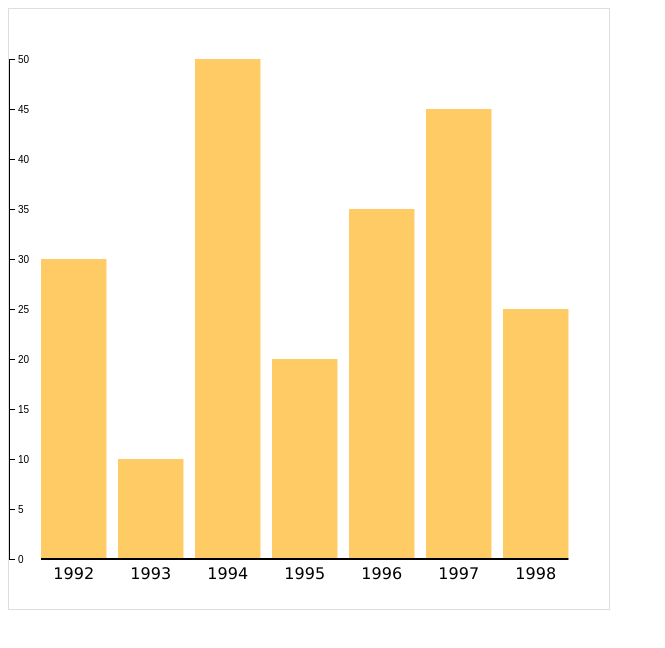
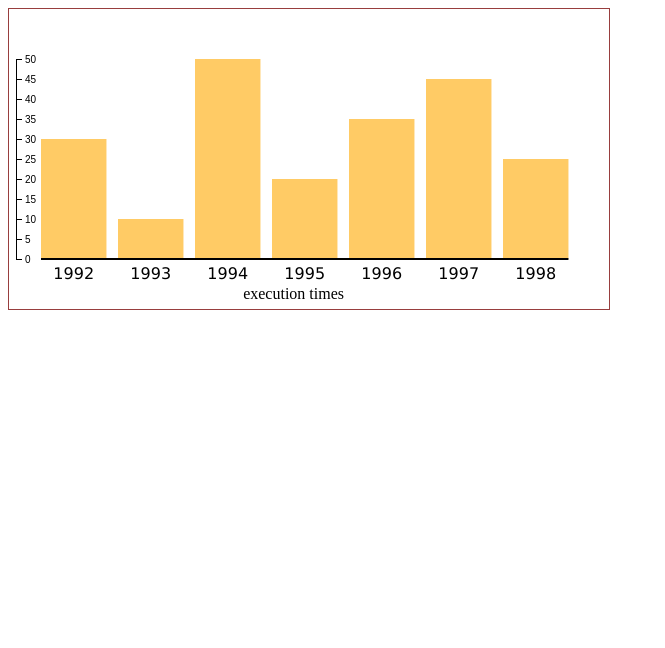
Before and after one commit to sifive/grafiki, a website: page example4/index.html in a window 1280 px wide. Shown: the whole page, without its empty margins (0-665 px from the left). Drawn offline with nearby package versions, Linux system fonts and the light colour scheme.

Commit message:
example with loading animations

```diff
--- a/example1/script.js
+++ b/example1/script.js
@@ -37,6 +37,7 @@ svg
   .attr('y', height + 36)
   .text('Start Times');
 
+// y axis
 svg
   .append('text')
   .attr('class', 'y label')
--- a/example4/index.html
+++ b/example4/index.html
@@ -7,182 +7,15 @@
       content="width=device-width, initial-scale=1, shrink-to-fit=no"
     />
     <script src="https://d3js.org/d3.v4.min.js"></script>
+    <script defer src="index.js"></script>
     <style>
       svg {
-        border: 1px solid #ddd;
+        border: 1px solid rgb(152, 62, 62);
       }
     </style>
   </head>
   <body>
     <div id="chart" style="width: 600px"></div>
-    <script>
-      // data and labels to plot
-      const data = [30, 10, 50, 20, 35, 45, 25];
-      const labels = ['1992', '1993', '1994', '1995', '1996', '1997', '1998'];
-
-      // maximum width of single bar so bar doesn't look like a box
-      const max_bar_width = 100;
-
-      // maximum height of the svg element
-      // this will include top and bottom offset
-      const svg_height = 600;
-
-      // bg color of bars
-      const bar_color = '#FFCB65';
-
-      // top and bottom margins
-      const top_offset = 50;
-      const bottom_offset = 50;
-
-      /**
-       * Darked/Lighten a color
-       * Copied from https://stackoverflow.com/a/13532993/10468888
-       */
-      function shadeColor(color, percent) {
-        var R = parseInt(color.substring(1, 3), 16);
-        var G = parseInt(color.substring(3, 5), 16);
-        var B = parseInt(color.substring(5, 7), 16);
-
-        R = parseInt((R * (100 + percent)) / 100);
-        G = parseInt((G * (100 + percent)) / 100);
-        B = parseInt((B * (100 + percent)) / 100);
-
-        R = R < 255 ? R : 255;
-        G = G < 255 ? G : 255;
-        B = B < 255 ? B : 255;
-
-        var RR =
-          R.toString(16).length == 1 ? '0' + R.toString(16) : R.toString(16);
-        var GG =
-          G.toString(16).length == 1 ? '0' + G.toString(16) : G.toString(16);
-        var BB =
-          B.toString(16).length == 1 ? '0' + B.toString(16) : B.toString(16);
-
-        return '#' + RR + GG + BB;
-      }
-
-      // append svg
-      const svg = d3
-        .select('#chart')
-        .append('svg')
-        .attr('fill', 'red')
-        .attr('width', '100%')
-        .attr('height', svg_height);
-
-      // to make graph responsive calcuate we set width 100%
-      // here we calculate width in pixels
-      const svg_width = svg.node().getBoundingClientRect().width;
-
-      // decide bar width depending upon available space and no. of bars to plot
-      let bar_width = Math.round((svg_width - 60) / data.length);
-      if (bar_width > max_bar_width) {
-        bar_width = max_bar_width;
-      }
-
-      // spacing between two bars
-      // instead of having a fixed value we set it dynamically
-      const spacing = 0.15 * bar_width;
-
-      // to center align graph we move it from left to right
-      // this is applicable if there's any space left
-      let left_offset = Math.round((svg_width - bar_width * data.length) / 2);
-      if (left_offset < 0) {
-        left_offset = 0;
-      }
-
-      // create scale
-      const scale = d3
-        .scaleLinear()
-        .domain([0, Math.max(...data)])
-        .range([0, svg_height - top_offset - bottom_offset]);
-
-      // create scale for Y-Axis
-      // we could have used scale above but for Y-Axis we need domain reversed
-      const scale_y_axis = d3
-        .scaleLinear()
-        .domain([Math.max(...data), 0])
-        .range([0, svg_height - top_offset - bottom_offset]);
-
-      // create tooltip element
-      const tooltip = d3
-        .select('body')
-        .append('div')
-        .attr('class', 'd3-tooltip')
-        .style('position', 'absolute')
-        .style('z-index', '10')
-        .style('visibility', 'hidden')
-        .style('padding', '15px')
-        .style('background', 'rgba(0,0,0,0.6)')
-        .style('border-radius', '5px')
-        .style('color', '#fff')
-        .text('a simple tooltip');
-
-      // append rect
-      const rect = svg
-        .selectAll('g')
-        .data(data)
-        .enter()
-        .append('rect')
-        .attr('fill', bar_color)
-        .attr('x', (d, i) => left_offset + bar_width * i)
-        .attr('y', (d) => svg_height - bottom_offset)
-        .attr('width', bar_width - spacing)
-        .on('mouseover', function (d, i) {
-          tooltip.html(`Data: ${d}`).style('visibility', 'visible');
-          d3.select(this).attr('fill', shadeColor(bar_color, -15));
-        })
-        .on('mousemove', function () {
-          tooltip
-            .style('top', event.pageY - 10 + 'px')
-            .style('left', event.pageX + 10 + 'px');
-        })
-        .on('mouseout', function () {
-          tooltip.html(``).style('visibility', 'hidden');
-          d3.select(this).attr('fill', bar_color);
-        });
-
-      // append text
-      svg
-        .selectAll('g')
-        .data(data)
-        .enter()
-        .append('text')
-        .attr('dominant-baseline', 'text-before-edge')
-        .attr('text-anchor', 'middle')
-        .attr('fill', '#000000')
-        .attr(
-          'x',
-          (d, i) => left_offset + bar_width * i + bar_width / 2 - spacing / 2
-        )
-        .attr('y', svg_height - bottom_offset + 5)
-        .attr('style', 'font-family:Verdana')
-        .text((d, i) => labels[i]);
-
-      // append X-Axis
-      svg
-        .append('line')
-        .attr('stroke', '#000000')
-        .attr('stroke-width', 2)
-        .attr('x1', left_offset)
-        .attr('y1', svg_height - bottom_offset)
-        .attr('x2', bar_width * data.length + left_offset - spacing)
-        .attr('y2', svg_height - bottom_offset);
-
-      // append Y-Axis
-      svg
-        .append('g')
-        .attr('transform', 'translate(0,' + top_offset + ')')
-        .call(d3.axisRight(scale_y_axis));
-
-      window.onload = () => {
-        // set animation for on load of the graph
-        rect
-          .transition()
-          .ease(d3.easeLinear)
-          .duration(1000)
-          .attr('y', (d) => svg_height - bottom_offset - scale(d))
-          .attr('height', (d) => scale(d));
-      };
-    </script>
+    <script></script>
   </body>
 </html>
--- a/example4/index.js
+++ b/example4/index.js
@@ -0,0 +1,171 @@
+// let windowfunc = require('functions.js');
+// / data and labels to plot
+const data = [30, 10, 50, 20, 35, 45, 25];
+const labels = ['1992', '1993', '1994', '1995', '1996', '1997', '1998'];
+
+// bg color of bars
+const bar_color = '#FFCB65';
+// top and bottom margins
+const top_offset = 50;
+const bottom_offset = 50;
+// maximum height of the svg element
+// this will include top and bottom offset
+const svg_height = 300;
+// maximum width of single bar so bar doesn't look like a box
+const max_bar_width = 100;
+
+let shadeColor = (color, percent) => {
+  var R = parseInt(color.substring(1, 3), 16);
+  var G = parseInt(color.substring(3, 5), 16);
+  var B = parseInt(color.substring(5, 7), 16);
+
+  R = parseInt((R * (100 + percent)) / 100);
+  G = parseInt((G * (100 + percent)) / 100);
+  B = parseInt((B * (100 + percent)) / 100);
+
+  R = R < 255 ? R : 255;
+  G = G < 255 ? G : 255;
+  B = B < 255 ? B : 255;
+
+  var RR = R.toString(16).length == 1 ? '0' + R.toString(16) : R.toString(16);
+  var GG = G.toString(16).length == 1 ? '0' + G.toString(16) : G.toString(16);
+  var BB = B.toString(16).length == 1 ? '0' + B.toString(16) : B.toString(16);
+
+  return '#' + RR + GG + BB;
+};
+let windowLoader = () => {
+  window.onload = () => {
+    // set animation
+    rect
+      .transition()
+      .ease(d3.easeLinear)
+      .duration(1000)
+      .attr('y', (d) => svg_height - bottom_offset - scale(d))
+      .attr('height', (d) => scale(d));
+  };
+};
+
+// append svg
+const svg = d3
+  .select('#chart')
+  .append('svg')
+  .attr('fill', 'red')
+  .attr('width', '100%')
+  .attr('height', svg_height);
+
+// to make graph responsive calcuate we set width 100%
+// here we calculate width in pixels
+const svg_width = svg.node().getBoundingClientRect().width;
+// const svg_width = 1000;
+// decide bar width depending upon available space and no. of bars to plot
+let bar_width = Math.round((svg_width - 60) / data.length);
+if (bar_width > max_bar_width) {
+  bar_width = max_bar_width;
+}
+
+// spacing between two bars
+// instead of having a fixed value we set it dynamically
+const spacing = 0.15 * bar_width;
+
+// to center align graph we move it from left to right
+// this is applicable if there's any space left
+let left_offset = Math.round((svg_width - bar_width * data.length) / 2);
+if (left_offset < 0) {
+  left_offset = 0;
+}
+
+// create scale
+const scale = d3
+  .scaleLinear()
+  .domain([0, Math.max(...data)])
+  .range([0, svg_height - top_offset - bottom_offset]);
+
+// create scale for Y-Axis
+// we could have used scale above but for Y-Axis we need domain reversed
+const scale_y_axis = d3
+  .scaleLinear()
+  .domain([Math.max(...data), 0])
+  .range([0, svg_height - top_offset - bottom_offset]);
+
+// create tooltip element
+const tooltip = d3
+  .select('body')
+  .append('div')
+  .attr('class', 'd3-tooltip')
+  .style('position', 'absolute')
+  .style('z-index', '10')
+  .style('visibility', 'hidden')
+  .style('padding', '15px')
+  .style('background', 'rgba(0,0,0,0.6)')
+  .style('border-radius', '5px')
+  .style('color', '#fff')
+  .text('a simple tooltip');
+
+// append rect
+const rect = svg
+  .selectAll('g')
+  .data(data)
+  .enter()
+  .append('rect')
+  .attr('fill', bar_color)
+  .attr('x', (d, i) => left_offset + bar_width * i)
+  .attr('y', (d) => svg_height - bottom_offset)
+  .attr('width', bar_width - spacing)
+  .on('mouseover', function (d, i) {
+    tooltip.html(`Data: ${d}`).style('visibility', 'visible');
+    d3.select(this).attr('fill', shadeColor(bar_color, -15));
+  })
+  .on('mousemove', function () {
+    tooltip
+      .style('top', event.pageY - 10 + 'px')
+      .style('left', event.pageX + 10 + 'px');
+  })
+  .on('mouseout', function () {
+    tooltip.html(``).style('visibility', 'hidden');
+    d3.select(this).attr('fill', bar_color);
+  });
+
+// append text
+svg
+  .selectAll('g')
+  .data(data)
+  .enter()
+  .append('text')
+  .attr('dominant-baseline', 'text-before-edge')
+  .attr('text-anchor', 'middle')
+  .attr('fill', '#000000')
+  .attr(
+    'x',
+    (d, i) => left_offset + bar_width * i + bar_width / 2 - spacing / 2
+  )
+  .attr('y', svg_height - bottom_offset + 5)
+  .attr('style', 'font-family:Verdana')
+  .text((d, i) => labels[i]);
+
+// append X-Axis
+svg
+  .append('line')
+  .attr('stroke', '#000000')
+  .attr('stroke-width', 2)
+  .attr('x1', left_offset)
+  .attr('y1', svg_height - bottom_offset)
+  .attr('x2', bar_width * data.length + left_offset - spacing)
+  .attr('y2', svg_height - bottom_offset);
+
+// append Y-Axis
+svg
+  .append('g')
+  .attr('transform', 'translate(7,' + top_offset + ')')
+  .call(d3.axisRight(scale_y_axis));
+
+// x axis label
+svg
+  .append('text')
+  .attr('class', 'x label')
+  .attr('text-anchor', 'end')
+  .attr('x', bar_width * 5 - 50)
+  .attr('y', svg_height - 10)
+  .attr('fill', 'black')
+  .text('execution times');
+
+windowLoader();
--- a/example4/style.css
+++ b/example4/style.css
@@ -0,0 +1,7 @@
+svg {
+  border: 1px solid #ddd;
+}
+
+.rect {
+  background-color: '#FFCB65';
+}
```
Also changed, not shown: example4/fucntions.js (added, +14 -0 lines), package.json (added, +19 -0 lines).
